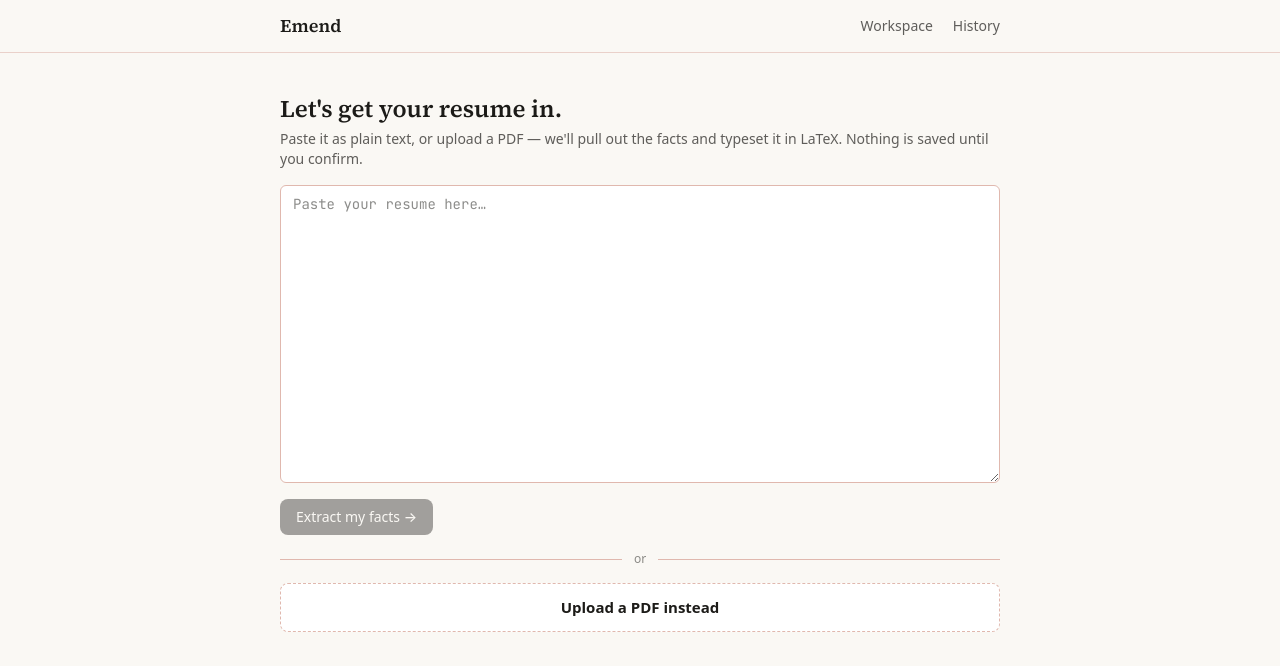
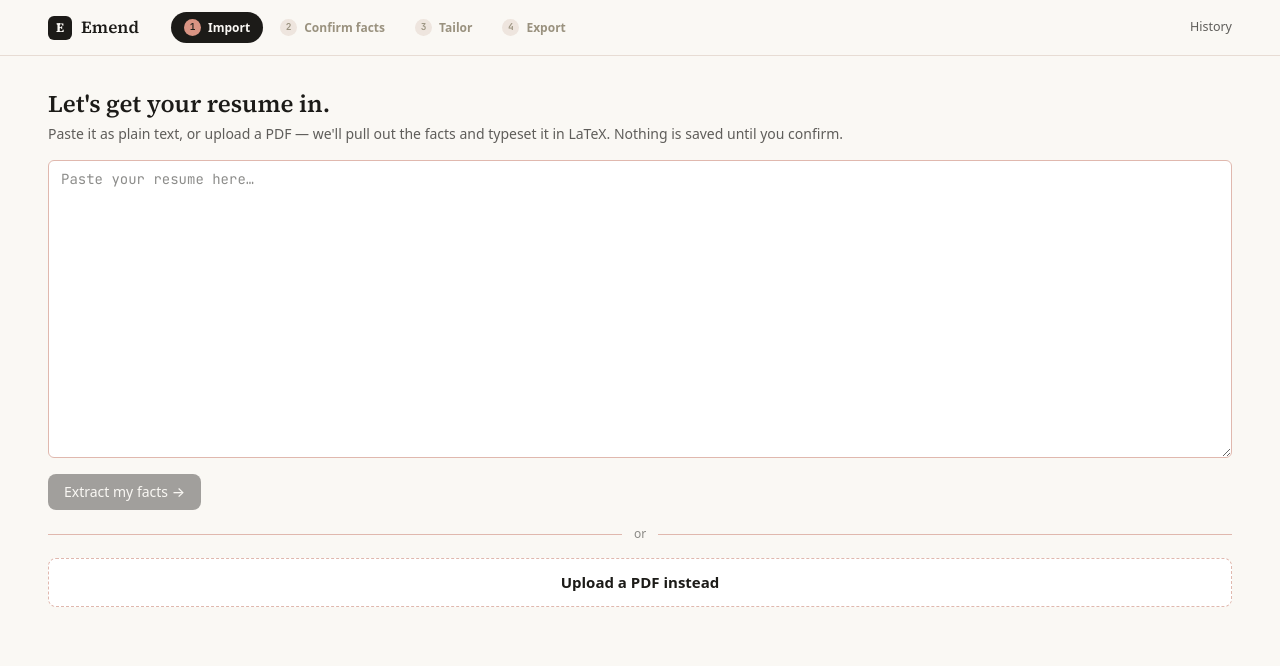
Before and after one commit to MosesfromSinai/Emend, a Next.js app in the folder web/: page /app in a window 1280 px wide. Shown: the top 666 px of the page. Built offline with nearby package versions, Linux system fonts and the light colour scheme; no server answers.

Commit message:
add app shell stepper

```diff
--- a/web/app/app/layout.tsx
+++ b/web/app/app/layout.tsx
@@ -1,24 +1,28 @@
 import Link from "next/link";
+import { Suspense } from "react";
+
+import { AppStepper } from "@/components/app-stepper";
 
 export default function AppLayout({ children }: { children: React.ReactNode }) {
   return (
     <div className="min-h-screen">
-      <header className="border-b border-em-softb/60 bg-paper/90 backdrop-blur">
-        <div className="mx-auto flex max-w-3xl items-center justify-between px-6 py-3">
-          <Link href="/app" className="font-serif text-lg font-semibold">
-            Emend
+      <header className="sticky top-0 z-40 border-b border-em-line bg-paper/94 backdrop-blur-sm">
+        <div className="mx-auto flex max-w-310 items-center gap-6 px-7 py-3">
+          <Link href="/app" className="flex items-center gap-2.25">
+            <span className="flex h-6 w-6 items-center justify-center rounded-md bg-ink font-serif text-[13px] font-bold text-paper">
+              E
+            </span>
+            <span className="font-serif text-[17px] font-semibold text-ink">Emend</span>
           </Link>
-          <nav className="flex gap-5 text-sm text-ink/70">
-            <Link href="/app/workspace" className="hover:text-ink">
-              Workspace
-            </Link>
-            <Link href="/app/history" className="hover:text-ink">
-              History
-            </Link>
-          </nav>
+          <Suspense fallback={null}>
+            <AppStepper />
+          </Suspense>
+          <Link href="/app/history" className="ml-auto text-[12.5px] font-medium text-ink/70 hover:text-ink">
+            History
+          </Link>
         </div>
       </header>
-      <main className="mx-auto max-w-3xl px-6 py-10">{children}</main>
+      <main className="mx-auto max-w-310 px-7 py-8">{children}</main>
     </div>
   );
 }
--- /dev/null
+++ b/web/components/app-stepper.tsx
@@ -0,0 +1,71 @@
+"use client";
+
+import Link from "next/link";
+import { usePathname, useSearchParams } from "next/navigation";
+
+const STEPS = [
+  { key: "import", label: "Import", href: "/app" },
+  { key: "confirm", label: "Confirm facts", href: "/app?step=confirm" },
+  { key: "tailor", label: "Tailor", href: "/app/workspace" },
+  { key: "export", label: "Export", href: null },
+] as const;
+
+function currentStepKey(pathname: string, step: string | null): string {
+  if (pathname.startsWith("/app/applications/")) return "export";
+  if (pathname === "/app/workspace") return "tailor";
+  if (pathname === "/app" && step === "confirm") return "confirm";
+  if (pathname === "/app") return "import";
+  return "";
+}
+
+export function AppStepper() {
+  const pathname = usePathname();
+  const current = currentStepKey(pathname, useSearchParams().get("step"));
+  const currentIndex = STEPS.findIndex((s) => s.key === current);
+
+  return (
+    <div className="ml-2 flex items-center gap-1">
+      {STEPS.map((step, index) => {
+        const isActive = step.key === current;
+        const isDone = currentIndex >= 0 && index < currentIndex;
+        const clickable = step.href && !isActive;
+
+        const pill = (
+          <span
+            className={
+              "flex items-center gap-1.75 rounded-full px-3.25 py-1.75 text-xs font-semibold transition-colors " +
+              (isActive
+                ? "bg-ink text-paper"
+                : isDone
+                  ? "text-ink"
+                  : "text-em-faint") +
+              (clickable ? " hover:bg-em-soft" : "")
+            }
+          >
+            <span
+              className={
+                "flex h-4.25 w-4.25 items-center justify-center rounded-full font-mono text-[9.5px] font-semibold " +
+                (isActive
+                  ? "bg-em-bright text-code-pane"
+                  : isDone
+                    ? "bg-em-ok-bg text-em-ok-fg"
+                    : "bg-em-line-2 text-em-faint")
+              }
+            >
+              {index + 1}
+            </span>
+            {step.label}
+          </span>
+        );
+
+        return clickable ? (
+          <Link key={step.key} href={step.href!}>
+            {pill}
+          </Link>
+        ) : (
+          <span key={step.key}>{pill}</span>
+        );
+      })}
+    </div>
+  );
+}
```
